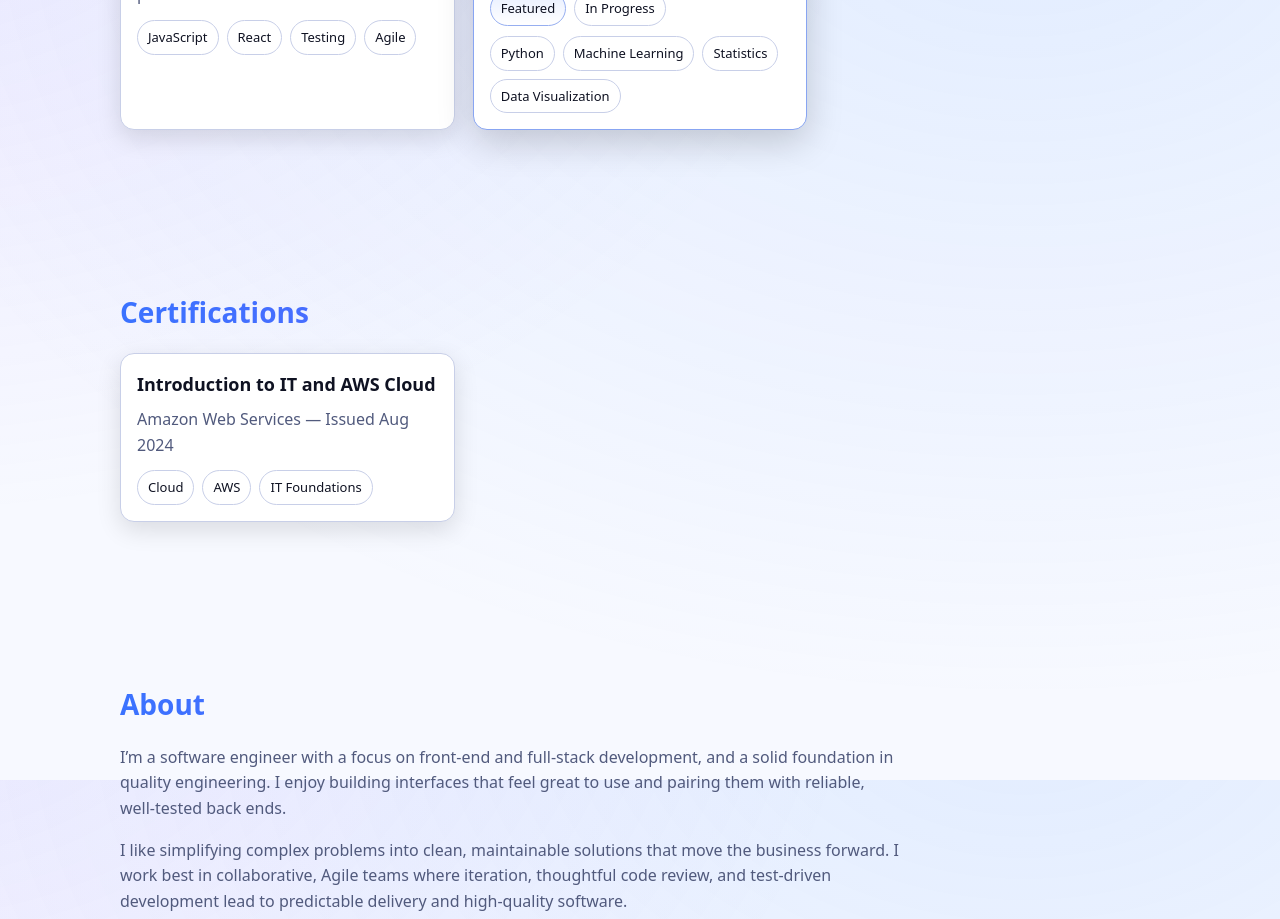
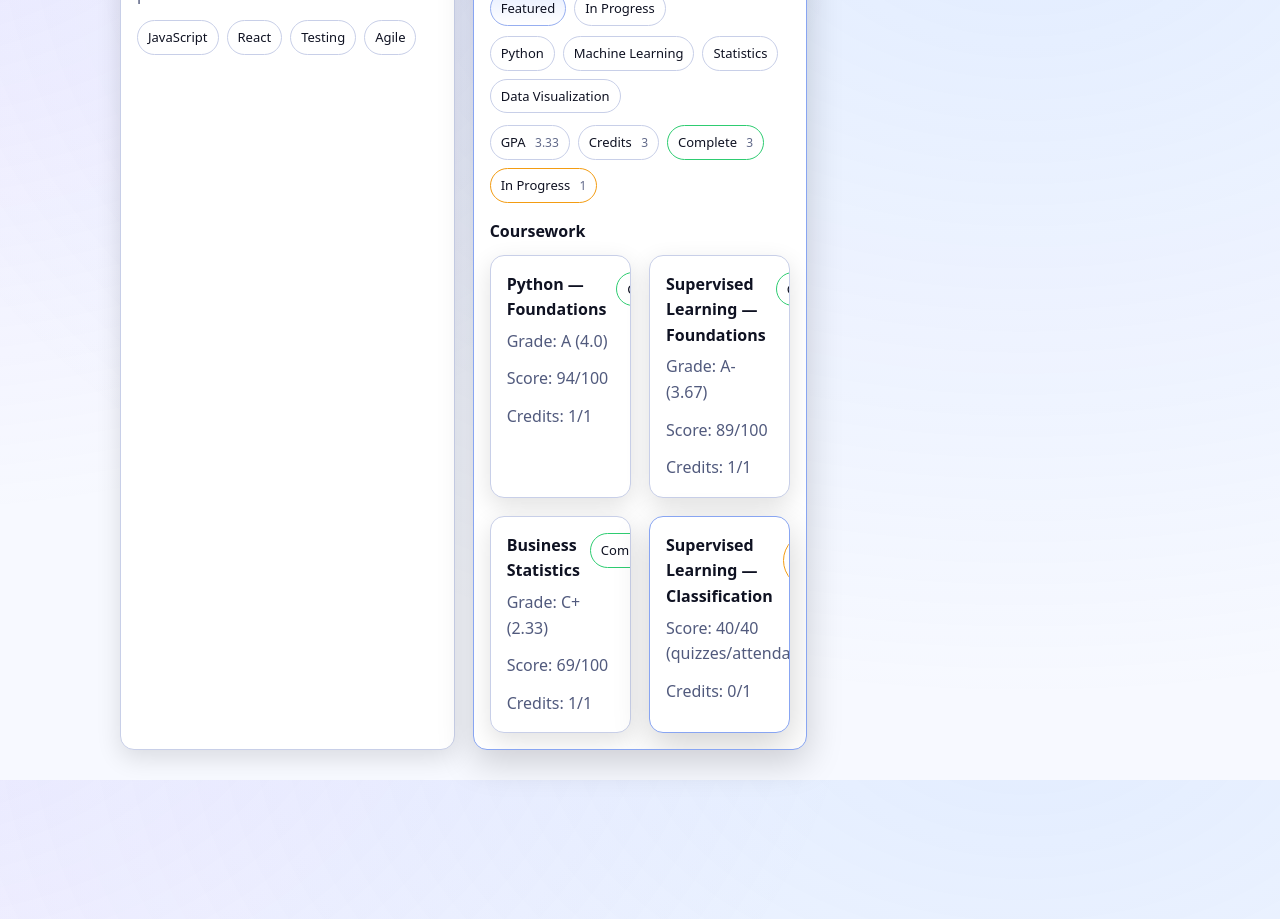
Before and after one commit to Alexbruce1/portfolio2025, a React (Vite) app: page / in a window 1280 px wide. Shown: the part 2420-3339 px from the top of the page. Built offline with nearby package versions, Linux system fonts and the light colour scheme.

Commit message:
content(education): add UT Austin program summary and coursework; style: success/warn pills

```diff
--- a/src/components/Education.jsx
+++ b/src/components/Education.jsx
@@ -1,4 +1,5 @@
 import React from 'react';
+import { utaustin } from '../data/utaustin.js';
 
 export default function Education() {
   return (
@@ -26,7 +27,9 @@ export default function Education() {
           <article className="card highlight" aria-labelledby="edu-utaustin">
             <div className="body">
               <h3 id="edu-utaustin">The University of Texas at Austin</h3>
-              <p className="muted" style={{marginTop: 6}}>Graduate Certificate — Data Science and Business Analytics (Apr 2025 – Dec 2025)</p>
+              <p className="muted" style={{marginTop: 6}}>
+                {utaustin.program} ({utaustin.duration})
+              </p>
               <div className="tags" style={{marginTop: 8}}>
                 <span className="pill company">Featured</span>
                 <span className="pill">In Progress</span>
@@ -37,6 +40,30 @@ export default function Education() {
                 <span className="pill">Statistics</span>
                 <span className="pill">Data Visualization</span>
               </div>
+              <div className="stats" style={{display:'flex', gap:8, flexWrap:'wrap', marginTop: 12}}>
+                <span className="pill">GPA <span className="meta">{utaustin.gpa}</span></span>
+                <span className="pill">Credits <span className="meta">{utaustin.creditsEarned}</span></span>
+                <span className="pill success">Complete <span className="meta">{utaustin.coursesComplete}</span></span>
+                <span className="pill warn">In Progress <span className="meta">{utaustin.coursesInProgress}</span></span>
+              </div>
+              <h4 style={{margin:'16px 0 10px', fontSize:16}}>Coursework</h4>
+              <div className="grid" style={{gridTemplateColumns:'repeat(2, minmax(0, 1fr))'}}>
+                {utaustin.courses.map((c) => (
+                  <article key={c.title} className={`card${c.status === 'In Progress' ? ' highlight' : ''}`} aria-label={`${c.title} — ${c.status}`}>
+                    <div className="body">
+                      <div style={{display:'flex', justifyContent:'space-between', alignItems:'start', gap:10}}>
+                        <h3 style={{margin:'0 0 6px', fontSize:16}}>{c.title}</h3>
+                        <span className={`pill ${c.status === 'Complete' ? 'success' : 'warn'}`}>{c.status}</span>
+                      </div>
+                      <div className="muted" style={{display:'flex', gap:12, flexWrap:'wrap'}}>
+                        {c.grade ? <span>Grade: {c.grade}</span> : null}
+                        <span>Score: {c.score}</span>
+                        <span>Credits: {c.credits}</span>
+                      </div>
+                    </div>
+                  </article>
+                ))}
+              </div>
             </div>
           </article>
         </div>
--- /dev/null
+++ b/src/data/utaustin.js
@@ -0,0 +1,39 @@
+export const utaustin = {
+  program: 'Graduate Certificate — Data Science and Business Analytics',
+  institution: 'The University of Texas at Austin',
+  duration: 'Apr 2025 – Dec 2025',
+  gpa: '3.33',
+  creditsEarned: 3,
+  coursesComplete: 3,
+  coursesInProgress: 1,
+  courses: [
+    {
+      title: 'Python — Foundations',
+      grade: 'A (4.0)',
+      score: '94/100',
+      credits: '1/1',
+      status: 'Complete'
+    },
+    {
+      title: 'Supervised Learning — Foundations',
+      grade: 'A- (3.67)',
+      score: '89/100',
+      credits: '1/1',
+      status: 'Complete'
+    },
+    {
+      title: 'Business Statistics',
+      grade: 'C+ (2.33)',
+      score: '69/100',
+      credits: '1/1',
+      status: 'Complete'
+    },
+    {
+      title: 'Supervised Learning — Classification',
+      grade: null,
+      score: '40/40 (quizzes/attendance)',
+      credits: '0/1',
+      status: 'In Progress'
+    }
+  ]
+};
--- a/src/index.css
+++ b/src/index.css
@@ -83,6 +83,8 @@ section .section-title {
 }
 .pill:hover { border-color: color-mix(in srgb, var(--brand) 40%, var(--border)); box-shadow: 0 4px 12px rgba(0,0,0,0.12); }
 .pill.company { background: linear-gradient(180deg, color-mix(in srgb, var(--brand) 12%, var(--card)), var(--card)); border-color: color-mix(in srgb, var(--brand) 35%, var(--border)); }
+.pill.success { border-color: var(--ok); }
+.pill.warn { border-color: var(--warn); }
 
 .grid {
   display: grid; grid-template-columns: repeat(3, minmax(0, 1fr)); gap: 18px;
```
